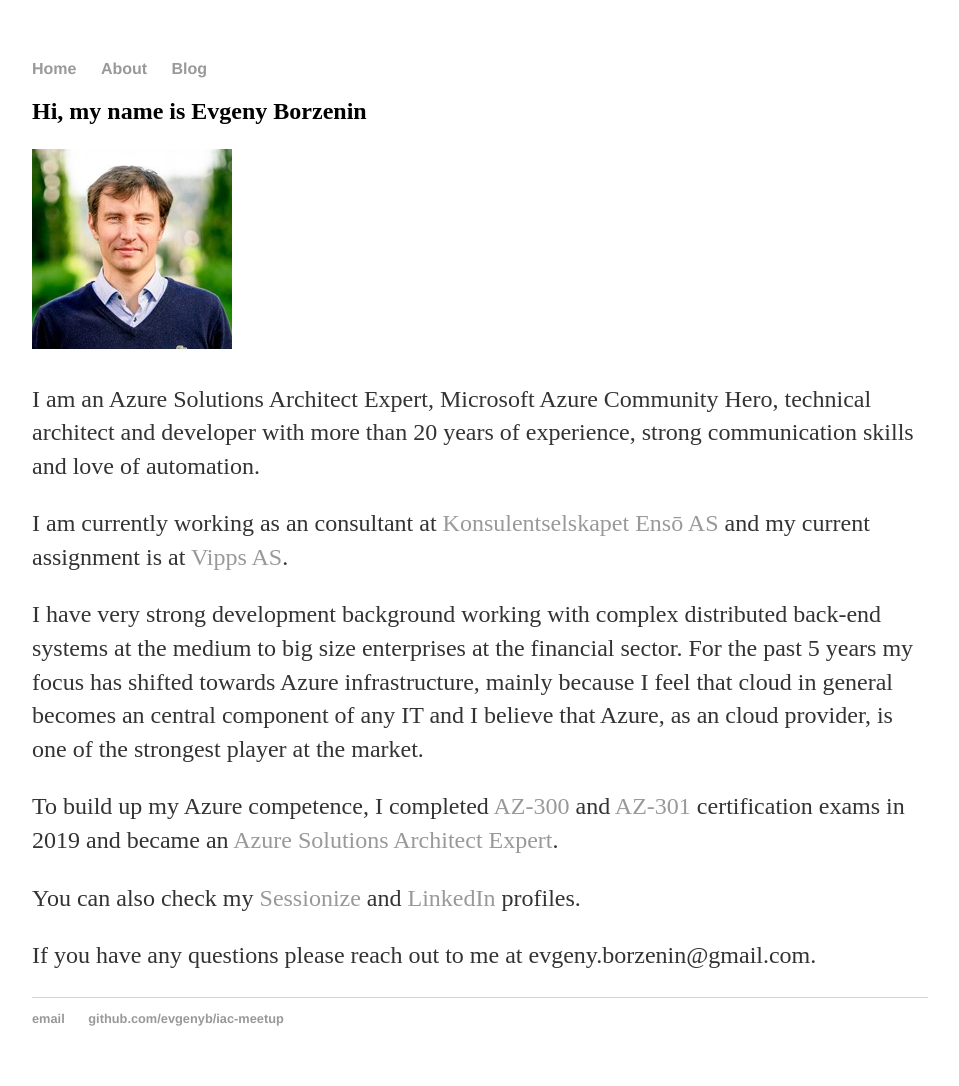
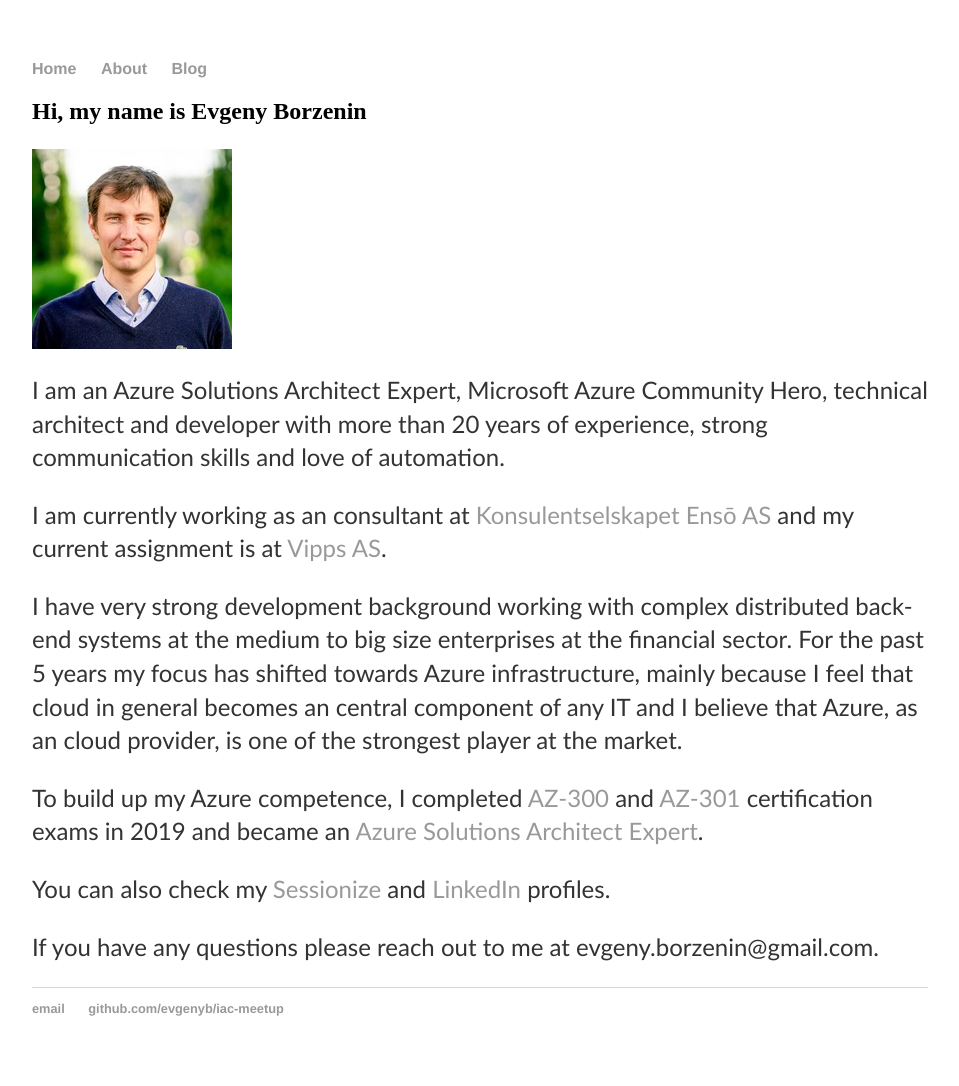
Before and after one commit to evgenyb/evgenyb.github.io, a Jekyll site: the page built from about/index.md, in a window 1280 px wide. Shown: the whole page, without its empty margins (160-1119 px from the left). Built offline with Jekyll 4.4.1, drawn with Linux system fonts in a browser that asks for light colours.

Commit message:
Working ith ccs

```diff
--- a/css/main.css
+++ b/css/main.css
@@ -21,12 +21,13 @@
 }
 h1 {
     font-size: 3em;
-    font-family:'Helvetica', 'Arial', 'Sans-Serif';
+    font-family: 'Helvetica', 'Arial', 'Sans-Serif';
 }
 p {
     font-size: 1.5em;
     line-height: 1.4em;
     color: #333;
+    font-family: 'Myriad Pro', 'Calibri', 'Helvetica', 'Arial', 'sans-serif';
 }
 footer {
     border-top: 1px solid #d5d5d5;
@@ -41,3 +42,13 @@
 ul.posts li {
     list-style: none;
 }
+img.circle-border {
+    border: 6px solid #fff;
+    border-radius: 50%;
+}
+.img-circle {
+    border-radius: 50%;
+}
+img {
+    vertical-align: middle;
+}
```
